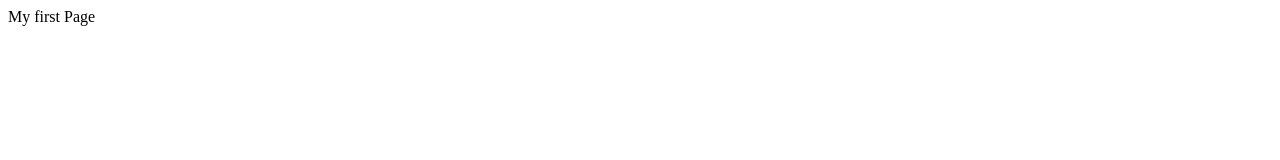
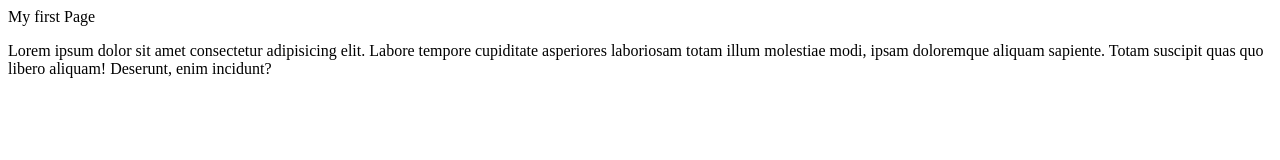
Before and after one commit to JuneReyP/3b_vc, a plain HTML site: page index.html in a window 1280 px wide. Drawn offline with Linux system fonts and the light colour scheme.

Commit message:
modified some text

```diff
--- a/index.html
+++ b/index.html
@@ -7,5 +7,11 @@
 </head>
 <body>
     My first Page
+    <!--
+        git config --global user.name "JuneRey"
+        git config --global user.email "junereypalabrica@gmail.com
+
+     -->
+     <p>Lorem ipsum dolor sit amet consectetur adipisicing elit. Labore tempore cupiditate asperiores laboriosam totam illum molestiae modi, ipsam doloremque aliquam sapiente. Totam suscipit quas quo libero aliquam! Deserunt, enim incidunt?</p>
 </body>
 </html>
```
